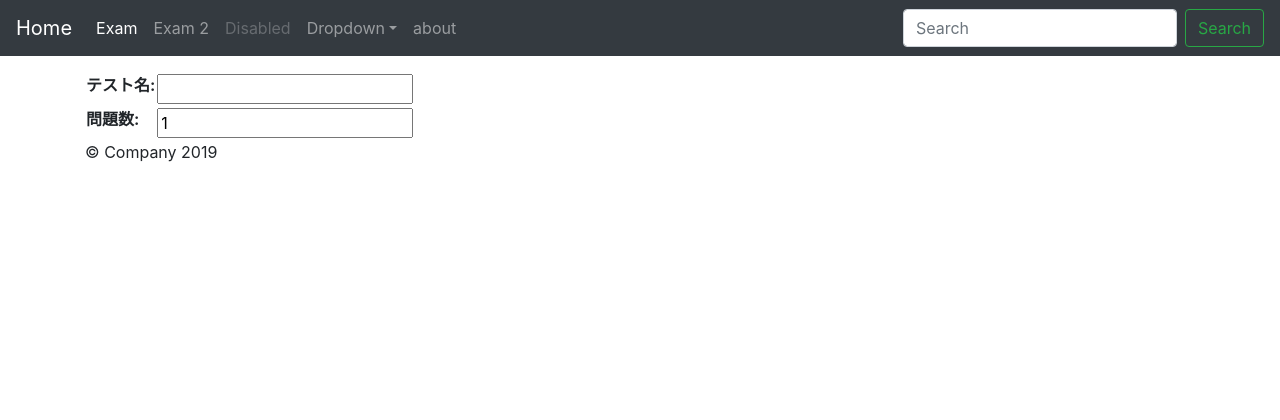
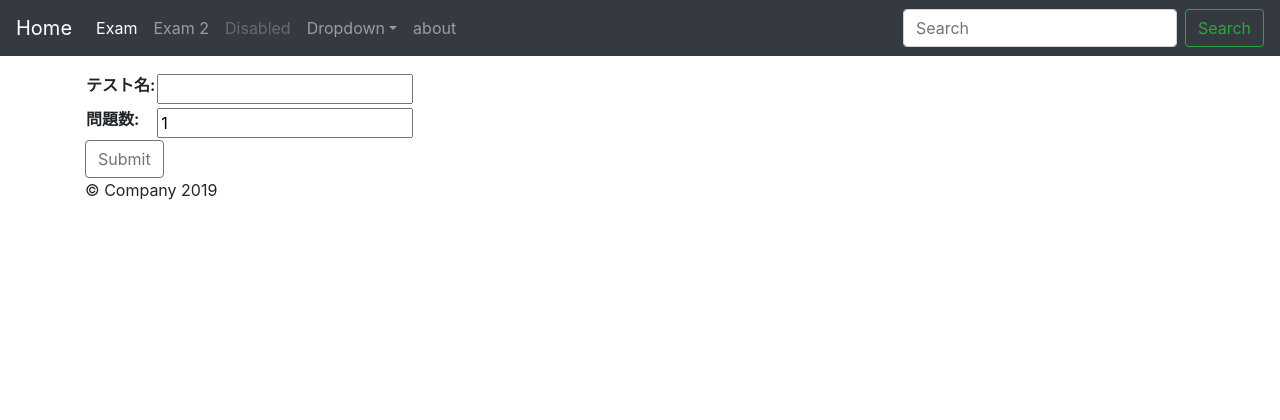
Before and after one commit to ppp314/multiple, a Django app: page /exam/create/ in a window 1280 px wide. Shown: the top 420 px of the page. Run offline with Django 3.2, Linux system fonts and the light colour scheme; some libraries are stand-ins or nearby versions.

Commit message:
Put csrf_token inside the form tag.

```diff
--- a/choice/templates/choice/exam_form.html
+++ b/choice/templates/choice/exam_form.html
@@ -1,16 +1,17 @@
 <!--
-     Copyright 2019 Acacia Shop
-     This file is part of Multiple.
-     Multiple is free software: you can redistribute it and/or modify
-     it under the terms of the GNU General Public License as published by
-     the Free Software Foundation, either version 3 of the License, or
-     (at your option) any later version.
-     Multiple is distributed in the hope that it will be useful,
-     but WITHOUT ANY WARRANTY; without even the implied warranty of
-     MERCHANTABILITY or FITNESS FOR A PARTICULAR PURPOSE.  See the
-     GNU General Public License for more details.
-     You should have received a copy of the GNU General Public License
-     along with Multiple.  If not, see <https://www.gnu.org/licenses/>.
+    Copyright 2019 Acacia Shop
+
+    Licensed under the Apache License, Version 2.0 (the "License");
+    you may not use this file except in compliance with the License.
+    You may obtain a copy of the License at
+
+        http://www.apache.org/licenses/LICENSE-2.0
+
+    Unless required by applicable law or agreed to in writing, software
+    distributed under the License is distributed on an "AS IS" BASIS,
+    WITHOUT WARRANTIES OR CONDITIONS OF ANY KIND, either express or implied.
+    See the License for the specific language governing permissions and
+    limitations under the License.
 -->
 {% extends "choice/base.html" %}
 {% load crispy_forms_tags %}
@@ -20,9 +21,11 @@
     <div class="form-row">
       <div class="col-12">
 	<form id="myForm" method="post" action="">
+	  {% csrf_token %}
 	  <table>
 		{{ form }}
 	  </table>
+	  <input type="submit" class="btn btn-outline-secondary" value="Submit">
 	</form>
       </div>
     </div>
```
Also changed, not shown: choice/tests/test_views.py (line endings or trailing spaces).
